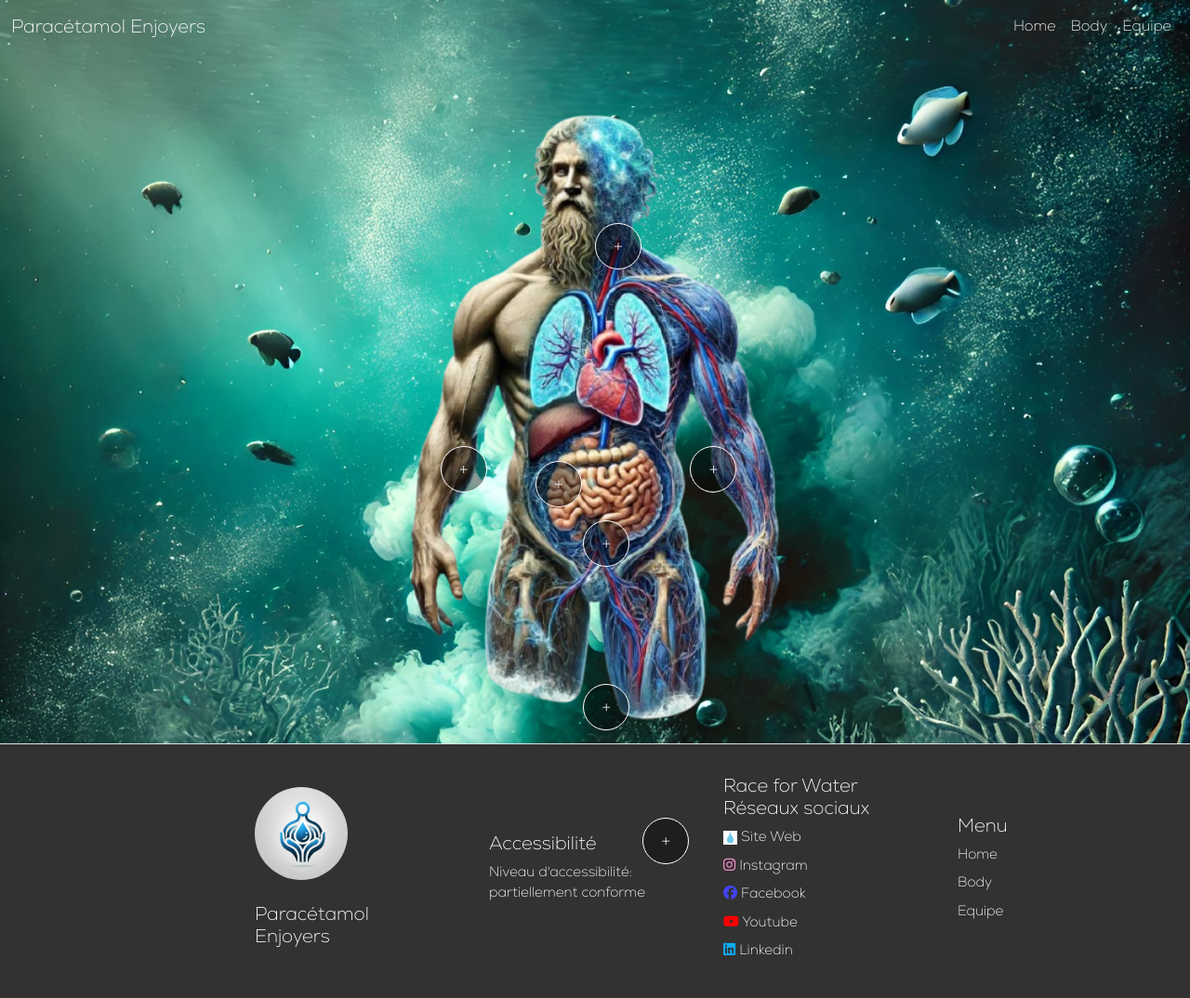
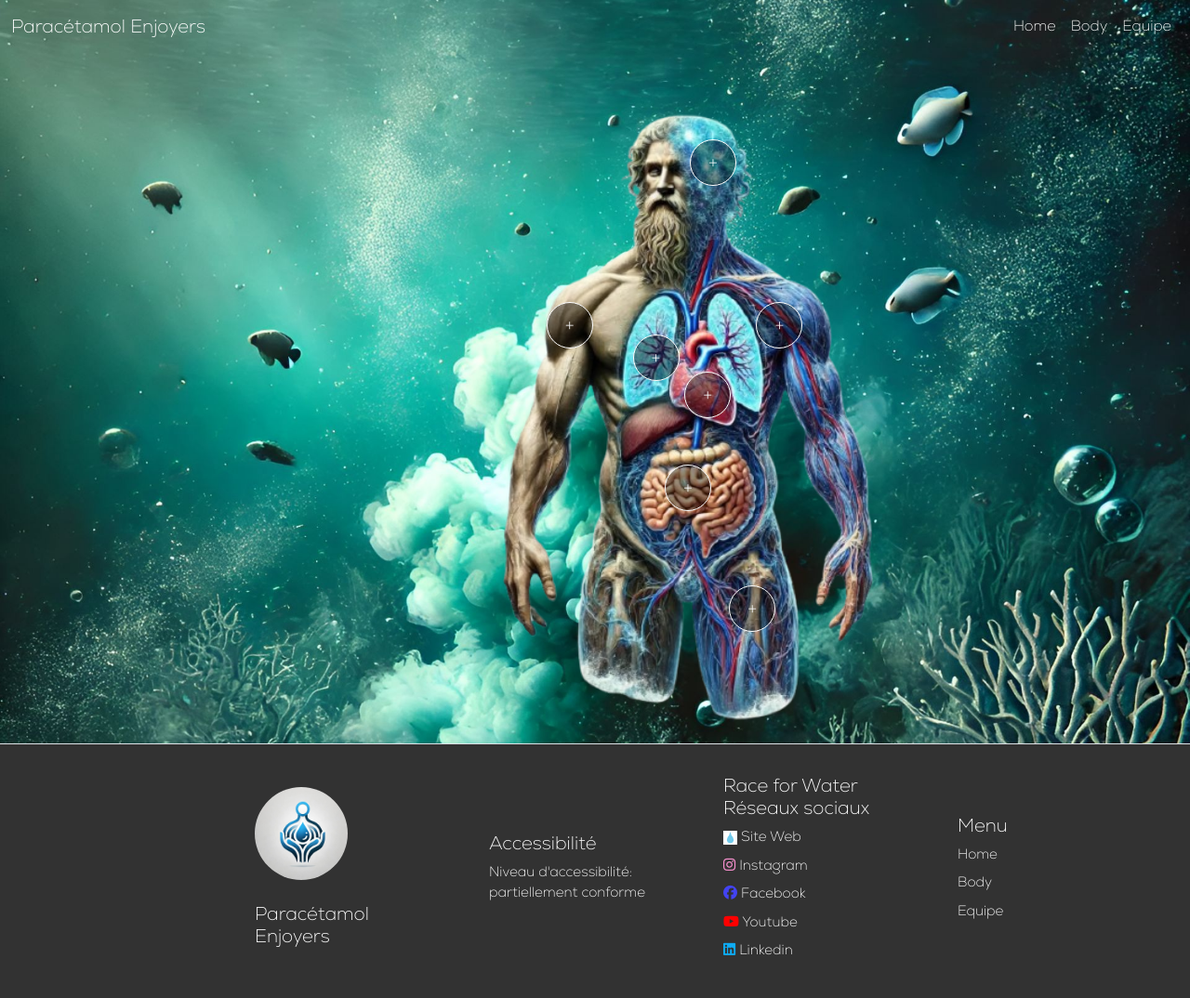
Before and after one commit to 12300238/NDI2024, a PHP site: page /body.php in a window 1280 px wide. Shown: the whole page at 93% size. Run offline with PHP 8.4, Linux system fonts and the light colour scheme.

Commit message:
Fix buttons on body

```diff
--- a/body.php
+++ b/body.php
@@ -2,18 +2,17 @@
     require_once 'header.html';
 ?>
 
+<div class="bodypage">
+    <img class="body" src="images/body-image.png" alt="Corps humain">
 
-<div class="bodypage">
-    <img class="body" src="images/body-image.png" alt="Corps humain" />
+    <button type="button" class="button btn-md" style="top: -650px; left: 230px" data-toggle="modal" data-target="#headModal">+</button>
 
-    <button type="button" class="button btn-md" style="top: 30%; left: 50%;" data-toggle="modal" data-target="#headModal">+</button>
-
-    <div id="headModal" class="modal" style="z-index:1000" role="dialog">
+    <div id="headModal" class="modal" style="z-index:1040" role="dialog">
         <div class="modal-dialog modal-xl">
             <div class="modal-content">
                 <div class="modal-body">
-                    <button type="button" class="close" data-dismiss="modal">&times;</button>
-                    <h4>Le cerveau -> Les récifs coraliens</h4>
+                    <button type="button" class="close" data-dismiss="modal">×</button>
+                    <h4>Le cerveau -&gt; Les récifs coraliens</h4>
 
                     <p>Le cerveau est le centre de contrôle du corps, gérant les fonctions vitales et coordonnant les activités. Dans l’océan, les récifs coralliens jouent un rôle similaire : ils régulent et soutiennent la vie marine en abritant une biodiversité incroyable, servant de point de connexion pour des milliers d'espèces.</p>
                 </div>
@@ -21,14 +20,14 @@
         </div>
     </div>
 
-    <button type="button" class="button btn-md" style="top: 70%; left: 49%;" data-toggle="modal" data-target="#heartModal">+</button>
+    <button type="button" class="button btn-md" style="top: -400px; left: 170px" data-toggle="modal" data-target="#heartModal">+</button>
 
 
-    <div id="heartModal" class="modal" style="z-index:1000" role="dialog">
+    <div id="heartModal" class="modal" style="z-index:1040" role="dialog">
         <div class="modal-dialog modal-xl">
             <div class="modal-content">
                 <div class="modal-body">
-                    <button type="button" class="close" data-dismiss="modal">&times;</button>
+                    <button type="button" class="close" data-dismiss="modal">×</button>
                     <h4>Le cœur → Les courants océaniques</h4>
 
                     <p>Le cœur pompe le sang pour alimenter tout le corps en oxygène et nutriments. De manière analogue, les courants océaniques, comme le Gulf Stream, distribuent l’énergie, la chaleur, et les nutriments à travers l’océan, soutenant la vie dans des écosystèmes éloignés.</p>
@@ -37,14 +36,14 @@
         </div>
     </div>
 
-    <button type="button" class="button btn-md" style="top: 62%; left: 45%;" data-toggle="modal" data-target="#lungsModal">+</button>
+    <button type="button" class="button btn-md" style="top: -440px; left: 60px" data-toggle="modal" data-target="#lungsModal">+</button>
 
 
-    <div id="lungsModal" class="modal" style="z-index:1000" role="dialog">
+    <div id="lungsModal" class="modal" style="z-index:1040" role="dialog">
         <div class="modal-dialog modal-xl">
             <div class="modal-content">
                 <div class="modal-body">
-                    <button type="button" class="close" data-dismiss="modal">&times;</button>
+                    <button type="button" class="close" data-dismiss="modal">×</button>
                     <h4>Les poumons → Les algues et le phytoplancton</h4>
 
                     <p>Les poumons permettent à notre corps de respirer en échangeant oxygène et dioxyde de carbone. Dans l’océan, les algues et le phytoplancton remplissent cette fonction vitale : ils produisent environ 50 à 80 % de l’oxygène de l’atmosphère grâce à la photosynthèse.</p>
@@ -53,14 +52,14 @@
         </div>
     </div>
 
-    <button type="button" class="button btn-md" style="top: 92%; left: 49%;" data-toggle="modal" data-target="#digestModal">+</button>
+    <button type="button" class="button btn-md" style="top: -300px; left: 40px" data-toggle="modal" data-target="#digestModal">+</button>
 
 
-    <div id="digestModal" class="modal" style="z-index:1000" role="dialog">
+    <div id="digestModal" class="modal" style="z-index:1040" role="dialog">
         <div class="modal-dialog modal-xl">
             <div class="modal-content">
                 <div class="modal-body">
-                    <button type="button" class="close" data-dismiss="modal">&times;</button>
+                    <button type="button" class="close" data-dismiss="modal">×</button>
                     <h4>Le système digestif → Les fosses océaniques et sédiments</h4>
 
                     <p>Le système digestif transforme la nourriture en énergie et recycle les déchets. Dans l’océan, les fosses profondes et les sédiments marins absorbent et transforment les déchets organiques, régulant ainsi les cycles de carbone et d’azote essentiels à la vie marine.</p>
@@ -69,14 +68,14 @@
         </div>
     </div>
 
-    <button type="button" class="button btn-md" style="top: 110%; left: 54%;" data-toggle="modal" data-target="#bonesModal">+</button>
+    <button type="button" class="button btn-md" style="top: -170px; left: 55px" data-toggle="modal" data-target="#bonesModal">+</button>
 
 
-    <div id="bonesModal" class="modal" style="z-index:1000" role="dialog">
+    <div id="bonesModal" class="modal" style="z-index:1040" role="dialog">
         <div class="modal-dialog modal-xl">
             <div class="modal-content">
                 <div class="modal-body">
-                    <button type="button" class="close" data-dismiss="modal">&times;</button>
+                    <button type="button" class="close" data-dismiss="modal">×</button>
                     <h4>Les os → Les dorsales océaniques</h4>
 
                     <p>Le squelette humain donne structure et support au corps. Dans l’océan, les dorsales médio-océaniques forment l’ossature des fonds marins, créant de nouvelles croûtes terrestres et offrant des habitats pour des formes de vie uniques.</p>
@@ -85,14 +84,14 @@
         </div>
     </div>
 
-    <button type="button" class="button btn-md" style="top: 60%; left: 58%;" data-toggle="modal" data-target="#veinsModal">+</button>
+    <button type="button" class="button btn-md" style="top: -475px; left: 30px" data-toggle="modal" data-target="#veinsModal">+</button>
 
 
-    <div id="veinsModal" class="modal" style="z-index:1000" role="dialog">
+    <div id="veinsModal" class="modal" style="z-index:1040" role="dialog">
         <div class="modal-dialog modal-xl">
             <div class="modal-content">
                 <div class="modal-body">
-                    <button type="button" class="close" data-dismiss="modal">&times;</button>
+                    <button type="button" class="close" data-dismiss="modal">×</button>
                     <h4>Le système circulatoire → Les réseaux hydrothermaux</h4>
 
                     <p>Le système circulatoire transporte le sang dans tout le corps pour distribuer l’énergie. Les évents hydrothermaux dans l’océan profond jouent un rôle similaire : ils diffusent de l’eau chaude riche en minéraux, nourrissant des écosystèmes qui dépendent de ces ressources.</p>
@@ -101,14 +100,14 @@
         </div>
     </div>
 
-    <button type="button" class="button btn-md" style="top: 60%; left: 37%;" data-toggle="modal" data-target="#skinModal">+</button>
+    <button type="button" class="button btn-md" style="top: -475px; right: 250px" data-toggle="modal" data-target="#skinModal">+</button>
 
 
-    <div id="skinModal" class="modal" style="z-index:1000" role="dialog">
+    <div id="skinModal" class="modal" style="z-index:1040" role="dialog">
         <div class="modal-dialog modal-xl">
             <div class="modal-content">
                 <div class="modal-body">
-                    <button type="button" class="close" data-dismiss="modal">&times;</button>
+                    <button type="button" class="close" data-dismiss="modal">×</button>
                     <h4>La peau → La surface de l'océan</h4>
 
                     <p>La peau protège le corps contre les agressions extérieures. De la même façon, la surface de l’océan agit comme une barrière et un régulateur, contrôlant les échanges de chaleur, d’humidité, et de gaz entre l’eau et l’atmosphère.</p>
@@ -117,8 +116,6 @@
         </div>
     </div>
 </div>
-</div>
-
 
 <?php
     require_once 'footer.html';
--- a/css/body.css
+++ b/css/body.css
@@ -1,6 +1,6 @@
 .bodypage {
     height: 50rem;
-    margin: auto;
+    margin-left: 40%;
     background-color: transparent;
 }
 
@@ -9,12 +9,11 @@
     justify-content: center;
     align-items: center;
     height: 100%;
-    margin: auto;
     background-color: transparent;
 }
 
 .button {
-    position: absolute;
+    position: relative;
     border-radius: 50px;
     width: 50px;
     height: 50px;
@@ -22,4 +21,5 @@
     margin: 0;
     background-color: rgba(0, 0, 0, 0.4);
     font-size: 20px;
+    z-index: 1030;
 }
--- a/header.html
+++ b/header.html
@@ -24,7 +24,7 @@
     <header class="header">
         <nav class="navbar navbar-dark navbar-expand-md fixed-top">
             <div class="container-fluid">
-                <a href="#" class="navbar-brand">Paracétamol Enjoyers</a>
+                <a href="index.php" class="navbar-brand">Paracétamol Enjoyers</a>
                 <button class="navbar-toggler" type="button" data-bs-toggle="collapse" data-bs-target="#navbarNav"
                     aria-controls="navbarNav" aria-expanded="false" aria-label="Toggle navigation">
                     <span class="navbar-toggler-icon"></span>
```
